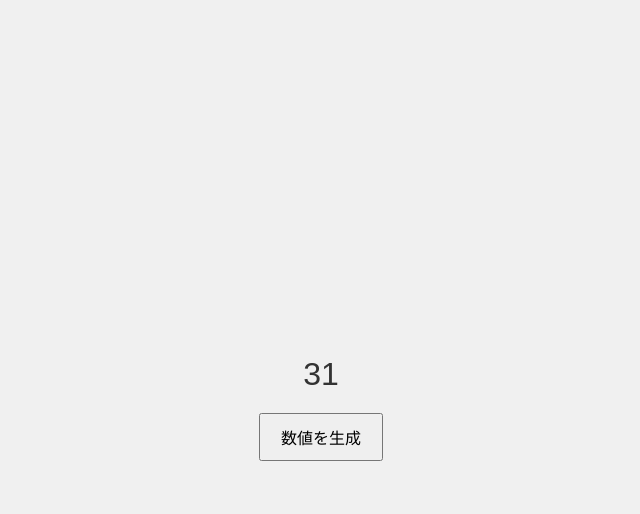
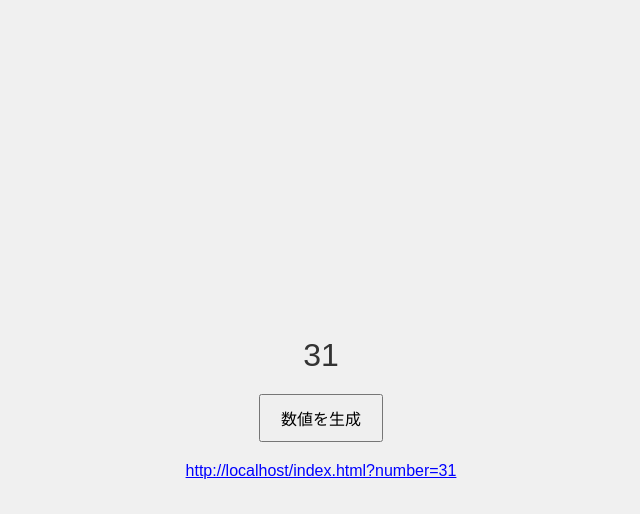
Before and after one commit to AsukaBad/roll, a plain HTML site: page index.html in a window 1280 px wide. Both pictures are taken after a click on the button "数値を生成". Shown: the whole page, without its empty margins (319-959 px from the left). Drawn offline with Linux system fonts and the light colour scheme.

Commit message:
Update index.html

```diff
--- a/index.html
+++ b/index.html
@@ -23,12 +23,22 @@
             padding: 10px 20px;
             font-size: 1em;
             cursor: pointer;
+            margin-bottom: 10px;
+        }
+        #share-link {
+            margin-top: 10px;
+            font-size: 1em;
+            color: blue;
+            text-decoration: underline;
+            cursor: pointer;
+            display: none;
         }
     </style>
 </head>
 <body>
     <div id="random-number">ここにランダムな数値が表示されます</div>
     <button id="generate-button">数値を生成</button>
+    <a id="share-link" target="_blank">共有リンク</a>
 
     <script>
         function getRandomNumber(min, max) {
@@ -39,6 +49,12 @@
             const randomNumber = getRandomNumber(1, 100);
             document.getElementById("random-number").textContent = randomNumber;
             localStorage.setItem("lastRandomNumber", randomNumber);
+
+            const url = `${window.location.origin}${window.location.pathname}?number=${randomNumber}`;
+            const shareLink = document.getElementById("share-link");
+            shareLink.href = url;
+            shareLink.textContent = url;
+            shareLink.style.display = 'block';
         });
 
         // ページがロードされたときに前回保存した値を表示
@@ -47,7 +63,21 @@
             if (lastRandomNumber !== null) {
                 document.getElementById("random-number").textContent = lastRandomNumber;
             }
+
+            // URLにパラメータがある場合、その値を表示
+            const urlParams = new URLSearchParams(window.location.search);
+            if (urlParams.has('number')) {
+                const numberFromUrl = urlParams.get('number');
+                document.getElementById("random-number").textContent = numberFromUrl;
+            }
         });
     </script>
+
+    <!-- Discord プレビュー用メタタグ -->
+    <meta property="og:title" content="ランダムな数値">
+    <meta property="og:description" content="1から100までのランダムな数値を生成しました">
+    <meta property="og:type" content="website">
+    <meta property="og:url" content="">
+    <meta property="og:image" content="https://example.com/your-image.jpg">
 </body>
 </html>
```
